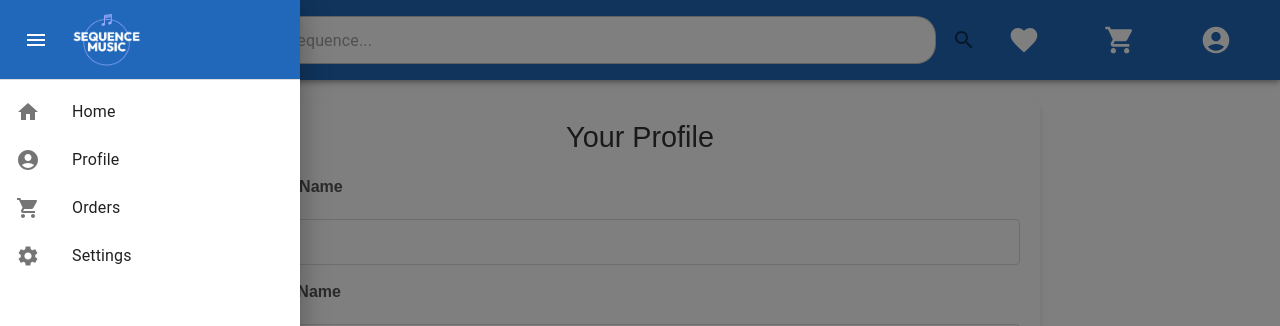
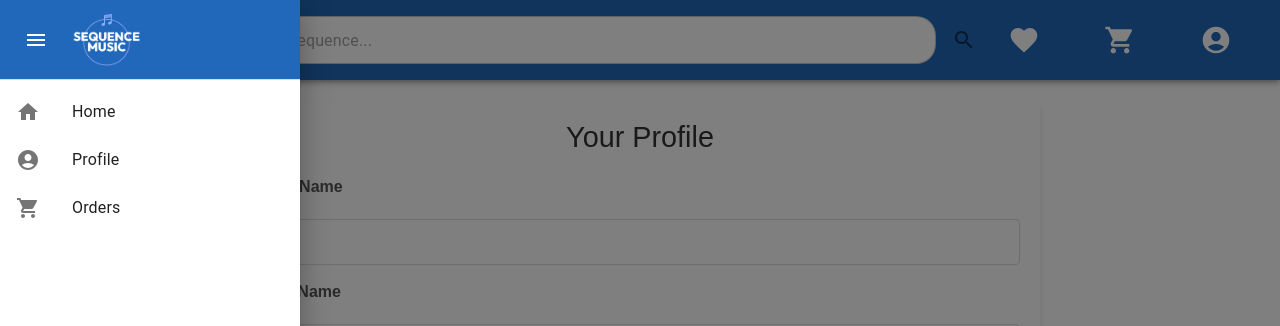
Before and after one commit to Eren-Kucukkurt/Music-Shop, a React (Create React App) app in the folder myproject/frontend/: page /profile in a window 1280 px wide. Both pictures are taken after a click on the button 37 px from the left and 40 px from the top of the page. Shown: the top 326 px of the page. Built offline with nearby package versions, Linux system fonts and the light colour scheme; no server answers.

Commit message:
updated navbar component with conditional navigation to the manager dashboard

```diff
--- a/myproject/frontend/src/components/Navbar.js
+++ b/myproject/frontend/src/components/Navbar.js
@@ -16,6 +16,8 @@ export default function Navbar({ isAuthenticated, setIsAuthenticated, username,
   const [isDrawerOpen, setIsDrawerOpen] = useState(false);
   const navigate = useNavigate();
   const [searchQuery, setSearchQuery] = useState('');
+  const [userRole, setUserRole] = useState(null); // New state to store user role
+
 
   const handleSearchChange = (e) => {
     //console.log('search:', e.target.value);
@@ -35,16 +37,19 @@ export default function Navbar({ isAuthenticated, setIsAuthenticated, username,
   const token = sessionStorage.getItem('access_token');
 
   useEffect(() => {
-
-    setIsAuthenticated(!!token); // Update state after render
-
+    setIsAuthenticated(!!token);
     if (token) {
       const storedUsername = sessionStorage.getItem('username');
-      if (storedUsername) {
-        setUsername(storedUsername);
+      if (storedUsername) setUsername(storedUsername);
+
+      // Fetch the user profile and set the user role
+      fetchUserProfile().then((result) => {
+        if (result.loggedIn) {
+          setUserRole(result.role); // Set the role if the user is logged in
         }
+      });
     }
-  }, []); // Empty dependency array ensures this runs once after the component mounts
+  }, []);
 
 
   const toggleDrawer = (open) => (event) => {
@@ -414,38 +419,21 @@ export default function Navbar({ isAuthenticated, setIsAuthenticated, username,
       <ListItemText primary="Orders" />
     </ListItem>
 
+    {/* Conditionally render Settings based on user role */}
+    {userRole && (userRole === 'SALES_MANAGER' || userRole === 'PRODUCT_MANAGER') && (
       <ListItem
         button
-      onClick={async () => {
-        try {
-          const result = await fetchUserProfile();
-
-          if (!result.loggedIn) {
-            if (window.confirm('You need to log in to access this page. Do you want to log in now?')) {
-              navigate('/login');
+        onClick={() =>
+          navigate(`/${userRole === 'SALES_MANAGER' ? 'salesManager' : 'productManager'}`)
         }
-          } else if (result.role === 'SALES_MANAGER') {
-            navigate('/salesManager');
-          } else if (result.role === 'PRODUCT_MANAGER') {
-            navigate('/productManager');
-          } else if (result.role === 'CUSTOMER') {
-            alert('You are not authorized to access this page.');
-          } else {
-            console.error('Unknown role:', result.role);
-            alert('Unexpected role detected. Please contact support.');
-          }
-        } catch (error) {
-          console.error('Error handling Settings button click:', error);
-          alert('An error occurred while trying to access this page. Please try again.');
-        }
-      }}
-      sx={{ width: '100%' }} // Make ListItem span full width
       >
         <ListItemIcon>
           <SettingsIcon />
         </ListItemIcon>
-      <ListItemText primary="Settings" />
+        <ListItemText primary="Manager Dashboard" />
       </ListItem>
+    )}
+
   </List>
 </Box>
 </Drawer>
```
Lines whose indentation alone changed are shown as unchanged.
